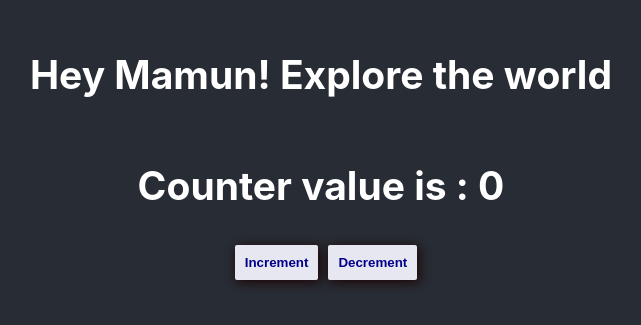
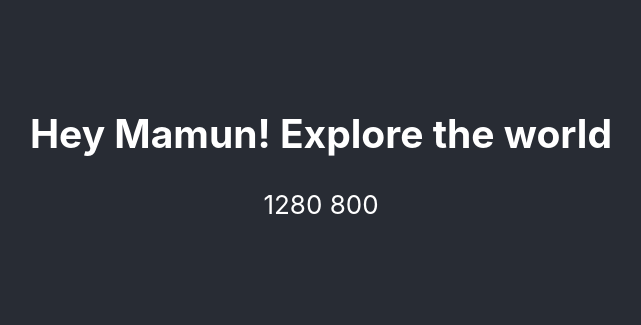
Before and after one commit to mamunsj/explore-react, a React (Create React App) app: page / in a window 1280 px wide. Shown: the part 251-576 px from the top of the page, without its empty margins (319-960 px from the left). Built offline with nearby package versions, Linux system fonts and the light colour scheme.

Commit message:
window width and height added

```diff
--- a/src/App.js
+++ b/src/App.js
@@ -1,12 +1,12 @@
 import "./App.css";
-import Counter from "./component/Counter";
+import WindowResize from "./component/WindowResize";
 
 function App() {
   return (
     <div className="App">
       <header className="App-header">
         <h2>Hey Mamun! Explore the world</h2>
-        <Counter />
+        <WindowResize />
       </header>
     </div>
   );
--- a/src/component/Counter.js
+++ /dev/null
@@ -1,50 +0,0 @@
-// import React, { Component } from "react";
-
-import { useState } from "react";
-
-// export default class Counter extends Component {
-//   constructor() {
-//     super();
-//     this.state = {
-//       counter: 0,
-//     };
-//   }
-//   increment() {
-//     this.setState({
-//       counter: this.state.counter + 4,
-//     });
-//   }
-//   decrement() {
-//     this.setState({
-//       counter: this.state.counter - 2,
-//     });
-//   }
-
-//   render() {
-//     return (
-//       <div className="counter">
-//         <h2>Counter value is : {this.state.counter}</h2>
-//         <button onClick={() => this.increment()}>Increment</button>
-//         <button onClick={() => this.decrement()}>decrement</button>
-//       </div>
-//     );
-//   }
-// }
-
-export default function Counter() {
-  const [count, setCount] = useState(0);
-
-  const increment = () => {
-    setCount((preVal) => preVal + 4);
-  };
-  const decrement = () => {
-    setCount((preVal) => preVal - 3);
-  };
-  return (
-    <div className="counter">
-      <h2> Counter value is : {count} </h2>
-      <button onClick={increment}>Increment</button>
-      <button onClick={decrement}>decrement</button>
-    </div>
-  );
-}
--- /dev/null
+++ b/src/component/WindowResize.js
@@ -0,0 +1,66 @@
+// import React, { Component } from "react";
+
+// export default class Counter extends Component {
+//   constructor() {
+//     super();
+//     this.state = {
+//       counter: 0,
+//     };
+//   }
+//   increment() {
+//     this.setState({
+//       counter: this.state.counter + 4,
+//     });
+//   }
+//   decrement() {
+//     this.setState({
+//       counter: this.state.counter - 2,
+//     });
+//   }
+
+//   render() {
+//     return (
+//       <div className="counter">
+//         <h2>Counter value is : {this.state.counter}</h2>
+//         <button onClick={() => this.increment()}>Increment</button>
+//         <button onClick={() => this.decrement()}>decrement</button>
+//       </div>
+//     );
+//   }
+// }
+
+// export default function Counter() {
+//   const [count, setCount] = useState(0);
+
+//   const increment = () => {
+//     setCount((preVal) => preVal + 4);
+//   };
+//   const decrement = () => {
+//     setCount((preVal) => preVal - 3);
+//   };
+//   return (
+//     <div className="counter">
+//       <h2> Counter value is : {count} </h2>
+//       <button onClick={increment}>Increment</button>
+//       <button onClick={decrement}>decrement</button>
+//     </div>
+//   );
+// }
+
+import { useState, useEffect } from "react";
+export default function WindowResize() {
+  const [windowWidth, setWindowWidth] = useState(window.innerWidth);
+  const [windowHeight, setWindowHeight] = useState(window.innerHeight);
+  const handlaResize = () => {
+    setWindowWidth(window.innerWidth);
+    setWindowHeight(window.innerHeight);
+  };
+  useEffect(() => {
+    window.addEventListener("resize", handlaResize);
+  }, []);
+  return (
+    <div>
+      {windowWidth} {windowHeight}
+    </div>
+  );
+}
```
